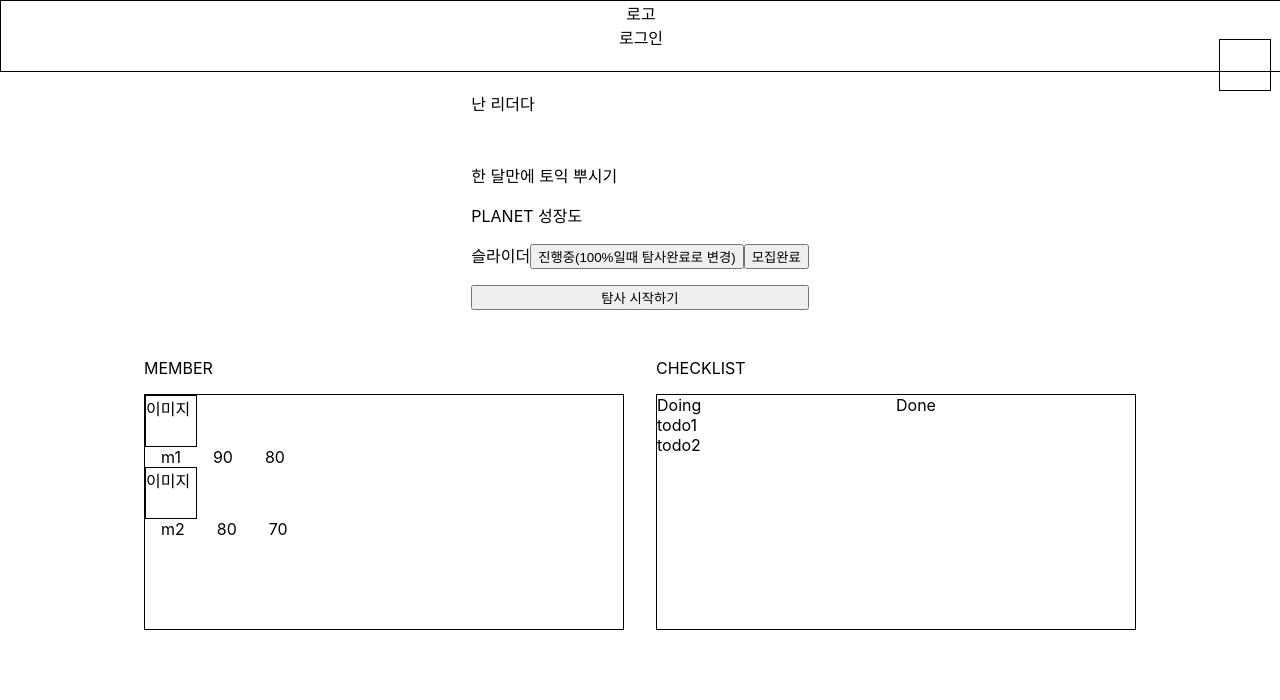
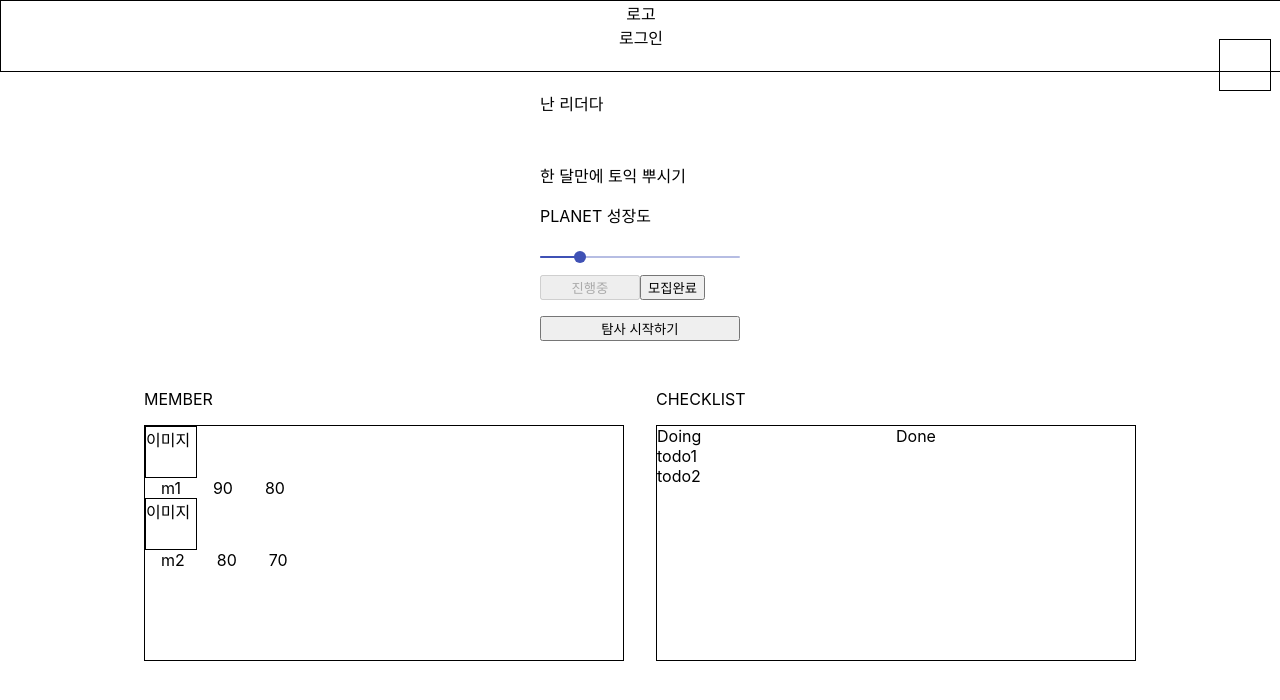
Before and after one commit to cosmic-plannet/plannet-front, a React (Create React App) app: page /planet/detail/0 in a window 1280 px wide. Shown: the top 700 px of the page. Built offline with nearby package versions, Linux system fonts and the light colour scheme.

Commit message:
feat: Add slider with complete button

```diff
--- /dev/null
+++ b/src/components/slider.js
@@ -0,0 +1,20 @@
+import React, { useState } from "react";
+import { makeStyles } from "@material-ui/core/styles";
+import Slider from "@material-ui/core/Slider";
+
+const CustomSlider = ({ value, handleChange }) => {
+    const useStyles = makeStyles({
+        root: {
+            width: 200,
+        },
+    });
+    const classes = useStyles();
+
+    return (
+        <div className={classes.root}>
+            <Slider value={value} onChange={handleChange} aria-labelledby="continuous-slider" />
+        </div>
+    );
+};
+
+export default CustomSlider;
--- a/src/pages/Planet/detail.js
+++ b/src/pages/Planet/detail.js
@@ -2,6 +2,7 @@ import React, { useState } from "react";
 import styled from "styled-components";
 import { useDispatch, useSelector } from "react-redux";
 import Header from "../../components/header";
+import Slider from "../../components/slider";
 
 const Wrapper = styled.div`
     width: 100%;
@@ -22,7 +23,9 @@ const GrowthTitle = styled.div`
     padding: 1rem 0;
 `;
 const GrowthBox = styled.div``;
-const StudyCompleteBtn = styled.button``;
+const StudyCompleteBtn = styled.button`
+    width: 100px;
+`;
 const RecruitCompleteBtn = styled.button``;
 const StartBtn = styled.button`
     margin: 1rem 0;
@@ -110,6 +113,18 @@ const PlanetDetail = ({ match, history }) => {
 
     const [DoingTab, SetDoingTab] = useState(true);
 
+    const [complete, setComplete] = useState(false);
+    const [growth, setGrowth] = React.useState(20);
+    const handleChange = (event, newValue) => {
+        setGrowth(newValue);
+        if (newValue === 100) {
+            //console.log("complete");
+            setComplete(true);
+        } else {
+            setComplete(false);
+        }
+    };
+
     return (
         <React.Fragment>
             <Header></Header>
@@ -119,9 +134,11 @@ const PlanetDetail = ({ match, history }) => {
                     <Title>한 달만에 토익 뿌시기</Title>
                     <GrowthTitle>PLANET 성장도</GrowthTitle>
                     <GrowthBox>
-                        슬라이더
+                        <Slider value={growth} handleChange={handleChange}></Slider>
                         {isMember && isLeader ? (
-                            <StudyCompleteBtn onClick={() => movePage("evaluation")}>진행중(100%일때 탐사완료로 변경)</StudyCompleteBtn>
+                            <StudyCompleteBtn disabled={complete ? false : true} onClick={() => movePage("evaluation")}>
+                                {complete ? "탐사 완료" : "진행중"}
+                            </StudyCompleteBtn>
                         ) : (
                             <div>진행중</div>
                         )}
--- a/src/pages/login.js
+++ b/src/pages/login.js
@@ -36,7 +36,7 @@ const Login = ({ history }) => {
             <Logo></Logo>
             <Title>나만의 온라인 스터디 플랫폼, PLAN:NET</Title>
             <SubTitle>스터디에 참여하여 팀원들과 PLANET을 멋지게 성장시켜 보세요!</SubTitle>
-            <LoginBtn onClick={() => movePage("")}>구글 로그인</LoginBtn>
+            <LoginBtn onClick={() => movePage("interest")}>구글 로그인</LoginBtn>
         </Wrapper>
     );
 };
```
